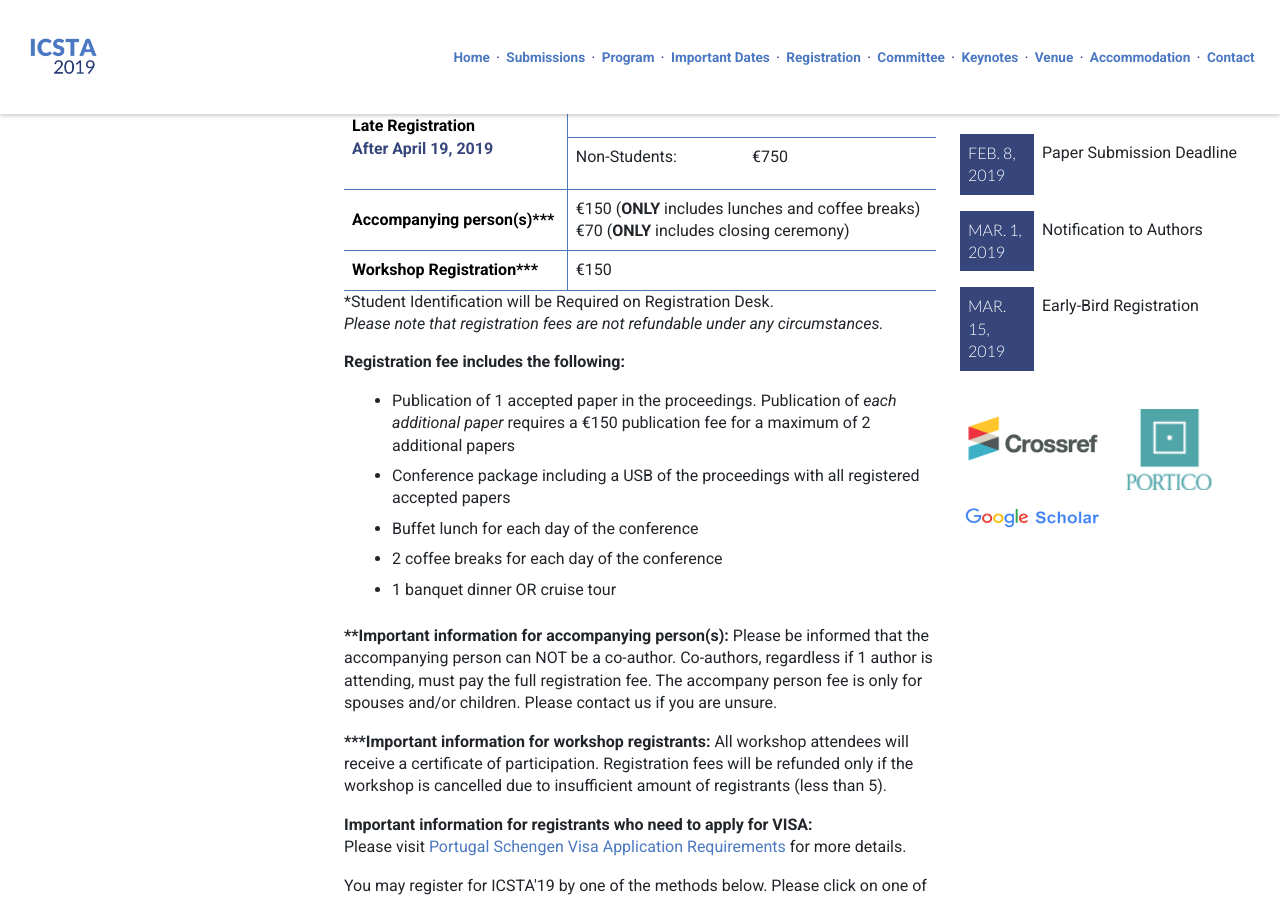
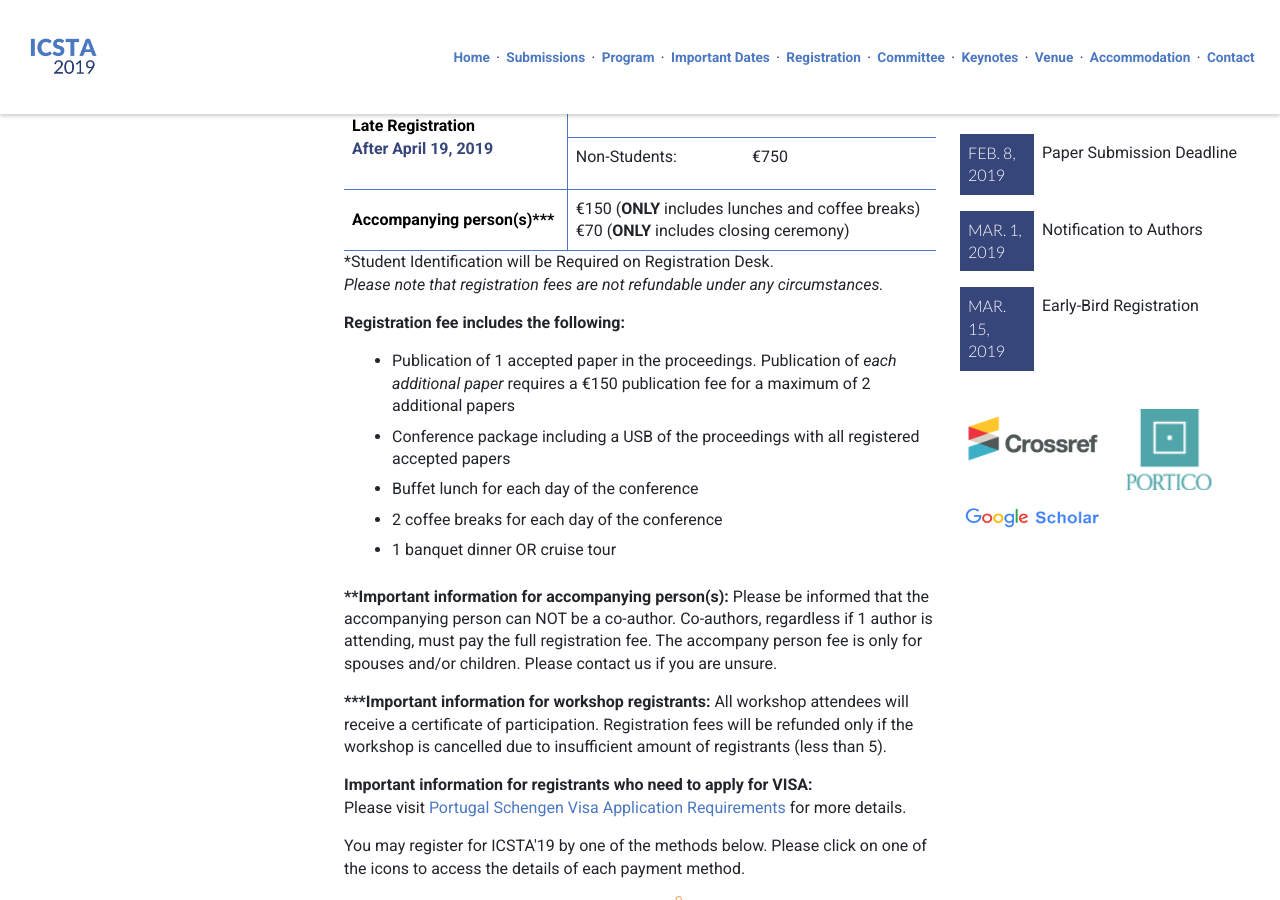
Before and after one commit to intaset/icsta, a Jekyll site: the page built from registration.html, in a window 1280 px wide and 900 px high, scrolled down 706 px. Built offline with Jekyll 4.4.1, drawn with Linux system fonts in a browser that asks for light colours; nearby versions of some CDN libraries; Markdown is read by kramdown in place of the engine named in the settings; comment, search, counter and statistics services are not loaded.

Commit message:
removed workshop

```diff
--- a/registration.html
+++ b/registration.html
@@ -48,12 +48,6 @@ keyword: heat transfer conference, cfd conference, fluid flow conference,  energ
         €70 (<b>ONLY</b> includes closing ceremony)</td>
     </tr>
 
-    <tr>
-    <td class="date-title" rowspan="1">Workshop Registration***</td>
-    </tr>
-    <tr>
-    <td class="imp-date">€150</td>
-    </tr>
 </table>
 </div>
 
@@ -90,10 +84,7 @@ keyword: heat transfer conference, cfd conference, fluid flow conference,  energ
     <td class="imp-date">€150 (<b>ONLY</b> includes lunches and coffee breaks)<br>
        €70 (<b>ONLY</b> includes closing ceremony)</td>
 </tr>
-    <tr>
-    <th class="date-title" rowspan="1">Workshop Registration***</th>
-    <td class="imp-date">€150</td>
-    </tr>
+
 </table>
 </div>
 
```
Also changed, not shown: 1 other file.
